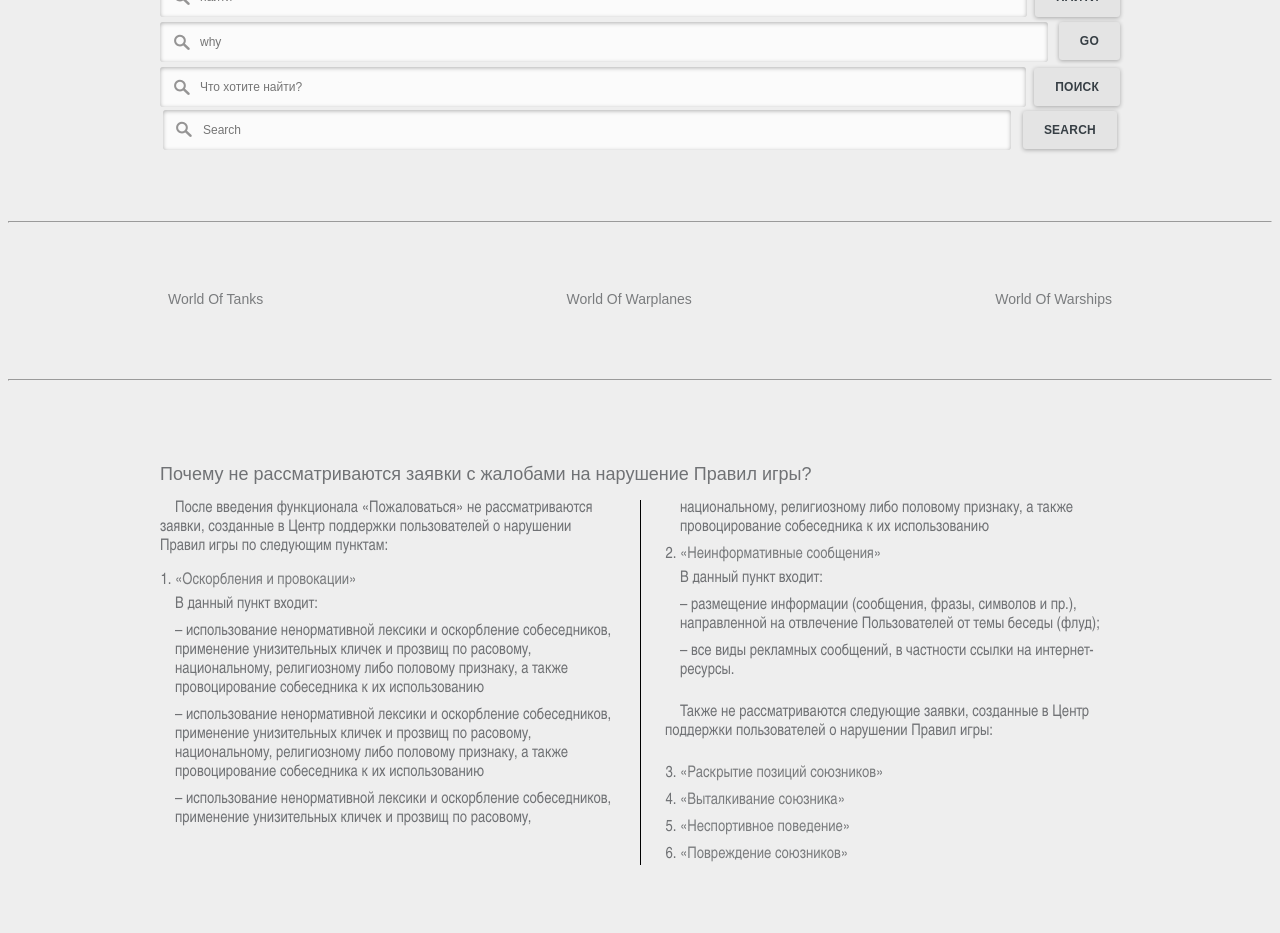
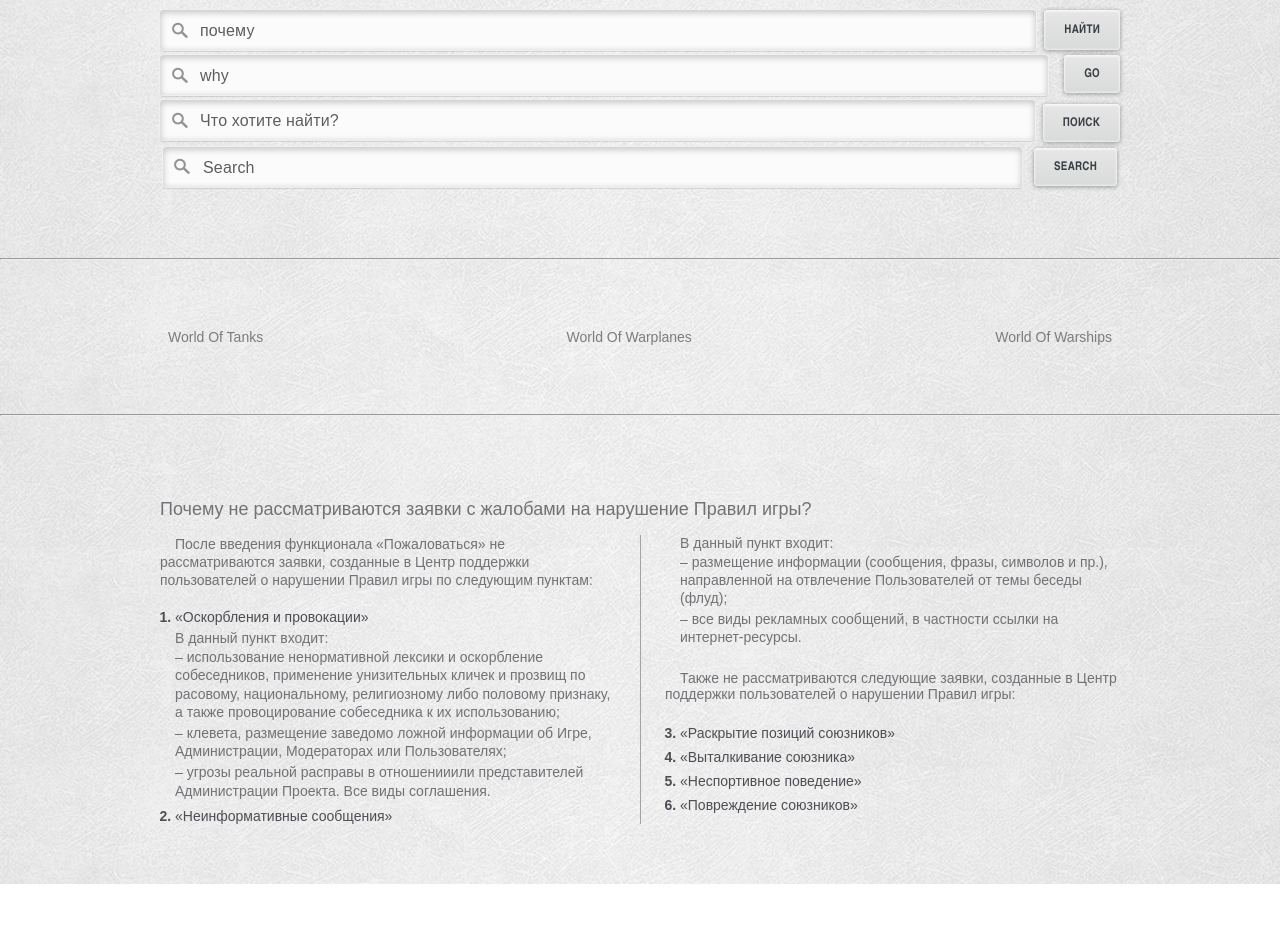
Before and after one commit to Melart/WoT-test, a plain HTML site: page project/index.html in a window 1280 px wide. Shown: the part 234-1167 px from the top of the page. After the commit the page ends 1118 px from the top, so only its background shows below. Drawn offline with nearby package versions, Linux system fonts and the light colour scheme.

Commit message:
3h final commit

```diff
--- a/project/index.html
+++ b/project/index.html
@@ -4,22 +4,25 @@
     <meta charset="UTF-8">
     <meta name="viewport" content="width=device-width, initial-scale=1.0">
     <meta http-equiv="X-UA-Compatible" content="ie=edge">
-    <link rel="stylesheet" href="./style.css">
-    <script src="https://ajax.googleapis.com/ajax/libs/jquery/3.3.1/jquery.min.js"></script>
+    <!-- Styles -->
+    <link rel="stylesheet" href="./style/style.css">
     <title>Test</title>
 </head>
 <body>
     <section>
         <div class="container">
-            <h1>World of Tanks</h1>
+            <a href="https://wargaming.com/ru/" class="logo" target="_blanc">
+                <img src="./img/logo-dark.svg" alt="wargaming">
+            </a>
+            <h1>Тестовое задание.</h1>
             <!-- flex -->
             <div class="search-wrapp">
                 <form action="#" class="search-form">
                     <div class="search-input">
                         <label for="find1">
-                            <img src="./Find.png" alt="find">
+                            <img src="./img/Find.png" alt="find">
                         </label>
-                        <input type="search" placeholder="найти" id="find1">
+                        <input type="search" placeholder="почему" id="find1">
                     </div>
                     <button class="search-wrapp_btn" type="submit">Найти</button>
                 </form>
@@ -29,7 +32,7 @@
                 <form action="#" class="find claerfix">
                     <div class="search-input find__input">
                         <label for="find2">
-                            <img src="./Find.png" alt="find">
+                            <img src="./img/Find.png" alt="find">
                         </label>
                         <input type="search" placeholder="why" id="find2">
                     </div>
@@ -41,7 +44,7 @@
                 <form action="#" class="search">
                     <div class="search__input">
                         <label for="find3">
-                            <img src="./Find.png" alt="find">
+                            <img src="./img/Find.png" alt="find">
                         </label>
                         <input type="search" placeholder="Что хотите найти?" id="find3">
                     </div>
@@ -60,7 +63,7 @@
                             <tr>
                                 <td class="input-table">
                                     <label for="find4">
-                                        <img src="./Find.png" alt="find">
+                                        <img src="./img/Find.png" alt="find">
                                     </label>
                                     <input type="search" placeholder="Search" id="find4">
                                 </td>
@@ -114,13 +117,13 @@
                             <p>В данный пункт входит:</p>
                             <ul>
                                 <li>
-                                    использование ненормативной лексики и оскорбление собеседников, применение унизительных кличек и прозвищ по расовому, национальному, религиозному либо половому признаку, а также провоцирование собеседника к их использованию
+                                    использование ненормативной лексики и оскорбление собеседников, применение унизительных кличек и прозвищ по расовому, национальному, религиозному либо половому признаку, а также провоцирование собеседника к их использованию;
                                 </li>
                                 <li>
-                                    использование ненормативной лексики и оскорбление собеседников, применение унизительных кличек и прозвищ по расовому, национальному, религиозному либо половому признаку, а также провоцирование собеседника к их использованию
+                                    клевета, размещение заведомо ложной информации об Игре, Администрации, Модераторах или Пользователях;
                                 </li>
                                 <li>
-                                    использование ненормативной лексики и оскорбление собеседников, применение унизительных кличек и прозвищ по расовому, национальному, религиозному либо половому признаку, а также провоцирование собеседника к их использованию
+                                    угрозы реальной расправы в отношенииили представителей Администрации Проекта. Все виды соглашения.
                                 </li>
                             </ul>
                         </div>
@@ -141,7 +144,7 @@
                             </ul>
                         </div>
                     </li>
-                    <li type="none">
+                    <li class="question-paragraph">
                         <p class="question__text">
                             Также не рассматриваются следующие заявки, созданные в Центр поддержки пользователей о нарушении Правил игры:
                         </p>
@@ -214,6 +217,9 @@
             </div>
         </div>
     </section>
-    <script src="./main.js"></script>
+
+    <!-- Scripts -->
+    <script src="https://ajax.googleapis.com/ajax/libs/jquery/3.3.1/jquery.min.js"></script>
+    <script src="./js/main.js"></script>
 </body>
 </html>
--- a/project/style.css
+++ b/project/style/style.css
@@ -1,6 +1,7 @@
 body {
-    background: #eeeeee;
-    font-family: 'Arial Narrow', Arial, sanserif;
+    background: url(../img/bg.jpg) no-repeat center top / cover;
+    margin: 0;
+    font-family: Arial, sanserif;
     color: #707275;
 }
 .container {
@@ -16,7 +17,8 @@ ul, p, ol, li {
     padding: 0;
 }
 h1 {
-    font-size: 50px;
+    font-size: 30px;
+    font-weight: 400;
     text-align: center;
 }
 h2 {
@@ -38,33 +40,49 @@ button {
 section {
     padding: 60px 0;
 }
+.logo {
+    display: block;
+    text-align: center;
+}
+
+/* ------------ find/search forms -------------- */
 .search-form {
     display: flex;
     margin-top: 5px;
 }
-
 input[type="search"] {
     -webkit-appearance: none;
+    border: none;
+    padding-top: 4px;
     width: 100%;
-    font-size: 12px;
+    font-family: 'Arial';
+    font-size: 16px;
+    letter-spacing: 0.01em;
+    line-height: 25px;
+    color: #373f45;
     height: 40px;
-    padding-left: 40px;
-    border: none;
-    box-shadow: inset 0px 1px 4px rgba(0, 0, 0, 0.3);
+    outline: 1px solid #efefef;
+    box-shadow: inset 0px 2px 6px 1px rgba(0, 0, 0, 0.2), 0px 2px 0px rgba(0, 0, 0, 0.11);
     background-color: #fbfbfb;
     border-radius: 3px;
+    padding-left: 40px;
     padding-right: 12px;
+}
+input::-webkit-input-placeholder {
+    color: #5c5e5f;
+}
+input:-moz-placeholder {
+    color: #5c5e5f;
 }
 input[type="search"]:focus {
     outline: none;
-    background-color: #fff;
-    box-shadow: inset 0px 2px 6px rgba(0, 0, 0, 0.5);
+    background-color: #ffffff;
 }
 input[type="search"]::-webkit-search-cancel-button {
 	-webkit-appearance: none;
 	width: 17px;
 	height: 18px;
-	background: url(./dellIco.png);
+	background: url('../img/dellIco.png');
 	margin-right: 0px;
 	cursor: pointer;
 }
@@ -74,20 +92,25 @@ input[type="search"]::-webkit-search-cancel-button {
 }
 label {
     position: absolute;
-    left: 14px;
+    left: 12px;
     top: 12px;
     cursor: pointer;
 }
 .search-wrapp_btn {
     font-size: 12px;
-    font-weight: bold;
+    font-weight: 700;
+    font-family: 'Arial Narrow';
     color: #373f45;
     letter-spacing: 0.02em;
     padding: 0px 20px;
     margin-left: 8px;
-    border: 1px solid transparent;
-    background: #e4e4e4;
-    box-shadow: 0px 1px 4px rgba(0, 0, 0, 0.3);
+    border: none;
+    border-top: 1px solid rgba(255, 255, 255, 0.75);
+    background: #e6e6e6 -moz-linear-gradient(top, rgba(177,181,183,0.25) 0%, rgba(177,181,183,0) 100%);
+    background: #e6e6e6 -webkit-linear-gradient(top, rgba(177,181,183,0.25) 0%,rgba(177,181,183,0) 100%);
+    background: #e6e6e6 linear-gradient(to top, rgba(177,181,183,0.25) 0%,rgba(177,181,183,0) 100%);
+    box-shadow: 0px 1px 4px rgba(0, 0, 0, 0.3), inset 0px 0px 2px 1px rgba(255, 255, 255, 0.58), 0px 0px 7px 0px rgba(0, 0, 0, 0.07);
+    -webkit-box-shadow: 0px 1px 4px rgba(0, 0, 0, 0.3), inset 0px 0px 2px 1px rgba(255, 255, 255, 0.58), 0px 0px 7px 0px rgba(0, 0, 0, 0.07);
     cursor: pointer;
     text-transform: uppercase;
     transition: all 0.3s ease-in-out;
@@ -96,8 +119,8 @@ label {
 }
 .search-wrapp_btn:hover {
     color: #000;
-    background-color: #f3f3f3;
-    border-color: #fff;
+    background-color: #fff;
+    box-shadow: 0px 1px 4px rgba(0, 0, 0, 0.44), inset 0px 0px 1px rgba(255, 255, 255, 0.96), 0px 0px 7px rgba(0, 0, 0, 0.07);
 }
 .find {
     margin-top: 5px;
@@ -105,9 +128,6 @@ label {
 .find__input {
     float: left;
     max-width: 888px;
-}
-.find__input input {
-
 }
 .find__button {
     float: right;
@@ -123,14 +143,19 @@ label {
     width: 100%;
     position: relative;
 }
+.search-table {
+    margin-top: 2px;
+}
 .button {
     height: 38px;
 }
 
-
 /* tags */
 .tag-list {
     display: flex;
+    -webkit-display: flex;
+    -o-display: flex;
+    -moz-display: flex;
     justify-content: space-between;
 }
 .tag-item {
@@ -141,7 +166,6 @@ label {
     border-radius: 3px;
     font-size: 14px;
     font-weight: 400;
-    font-family:'Arial', sanserif;
 }
 .tag-item a:hover {
     color: #fff;
@@ -157,32 +181,57 @@ label {
 }
 
 
-/* Questions */
+/* ------------- Questions ------------- */
 .question {
     column-count: 2;
-    column-rule: 1px solid black;
+    -webkit-column-count: 2;
+    -o-column-count: 2;
+    -moz-column-count: 2;
+    column-rule: 1px solid #a2a3a3;
+    -webkit-column-rule: 1px solid #a2a3a3;
+    -o-column-rule: 1px solid #a2a3a3;
+    -moz-column-rule: 1px solid #a2a3a3;
     column-gap: 50px;
+    -webkit-column-gap: 50px;
+    -o-column-gap: 50px;
+    -moz-column-gap: 50px;
+    font-weight: 400;
 }
 .question__discription {
-    margin-bottom: 15px;
+    margin-bottom: 20px;
     text-indent: 15px;
+    font-weight: 400;
+    font-size: 14px;
+    line-height: 1.3em;
 }
 .question__list {
     margin-left: 15px;
 }
-.question__list li{
+.question__list > li{
     margin-top: 8px;
+    color: #4d4e53;
+    font-size: 14px;
+    font-weight: 700;
 }
 .question__wrap {
     margin-top: 5px;
     display: none;
+    color: #707275;
+    font-size: 14px;
+    font-weight: 400;
+}
+.question__link {
+    color: #4d4e53;
+    font-size: 14px;
+    font-weight: 400;
 }
 .question__wrap ul {
     list-style: none;
-    margin-top: 5px;
+    margin-top: 2px;
+    line-height: 1.3em;
 }
 .question__wrap ul li {
-    margin-bottom: 5px;
+    margin-bottom: 3px;
 }
 .question__wrap ul li:before {
     content:  "–";
@@ -190,62 +239,32 @@ label {
 .question .visible {
     display: block;
 }
+.question-paragraph {
+    list-style-image: none;
+    list-style-type: none;
+}
 .question__text {
     text-indent: 15px;
     margin: 23px 0;
     margin-left: -15px;
+    font-weight: 400;
+    font-size: 14px;
+    color: #707275;
 }
-/* .question-title {
-    font-size: 18px;
-    font-family: 'Arial' ,sanserif;
-    letter-spacing: 0.02em;
-    font-weight: 400;
-}
-.question-text {
-    column-rule: 1px solid #a2a2a2;
-    column-count: 2;
-    -moz-column-count: 2;
-    -webkit-column-count: 2;
-    column-gap: 65px;
-    -moz-column-gap: 65px;
-    -webkit-column-gap: 65px;
-    column-width: 400px;
-    height: 340px;
-    font-size: 14px;
-    font-family: 'Arial', sanserif;
-    letter-spacing: 0.02em;
-    line-height: 1.5em;
 
-}
-.question-text_title {
-    text-indent: 15px;
-    margin-bottom: 25px;
-}
-.question-text_wrap {
-    margin-left: 15px;
-}
-.question-text_other {
-    text-indent: 15px;
-    margin: 25px 0;
-}
-.question-text span{
-    display: block;
-}
-.question-text_item {
-    color: #4d4e53;
-} */
+/* ------------- media queryes ------------ */
 
 @media screen and (max-width: 1024px) {
     .container {
         width: 600px;
     }
-    /* .question-text {
+    .question {
         column-count: 1;
         -moz-column-count: 1;
         -webkit-column-count: 1;
         column-width: 100%;
         height: 100%;
-    } */
+    }
     .find__input {
         max-width: 528px;
     }
@@ -255,6 +274,9 @@ label {
     .container {
         width: 300px;
     }
+    .logo img {
+        width: 100%;
+    }
     .hidden {
         display: none;
     }
@@ -263,7 +285,7 @@ label {
         background-color: #ededec;
         outline: 1px solid rgba(200, 200, 200, 0.85);
         border: 2px solid rgb(255, 255, 255);
-        box-shadow: 0px 0px 4px rgba(0, 0, 0, 0.04);
+        box-shadow: 0px 0px 2px 3px rgba(0, 0, 0, 0.04);
         width: 163px;
         padding: 10px 0px 0px 28px;
         margin-top: 10px;
@@ -288,13 +310,13 @@ label {
     }
     .tag-label {
         display: block;
-        background: url(./MenuIco.png) no-repeat 8px center;
+        background: rgba(255,255,255,0.4) url('../img/MenuIco.png') no-repeat 8px center;
         padding-left: 28px;
         padding-top: 10px;
         padding-bottom: 10px;
         outline: 1px solid rgba(200, 200, 200, 0.85);
         border: 2px solid rgb(255, 255, 255);
-        box-shadow: 0px 0px 4px rgba(0, 0, 0, 0.04);
+        box-shadow: 0px 0px 2px 3px rgba(0, 0, 0, 0.04);
         width: 163px;
         font-size: 14px;
         font-weight: 400;
```
Also changed, not shown: project/img/Find.png (renamed from project/Find.png), project/img/MenuIco.png (renamed from project/MenuIco.png), project/img/bg.jpg (added), project/img/dellIco.png (renamed from project/dellIco.png), project/img/logo-dark.svg (added), project/js/main.js (renamed from project/main.js).
